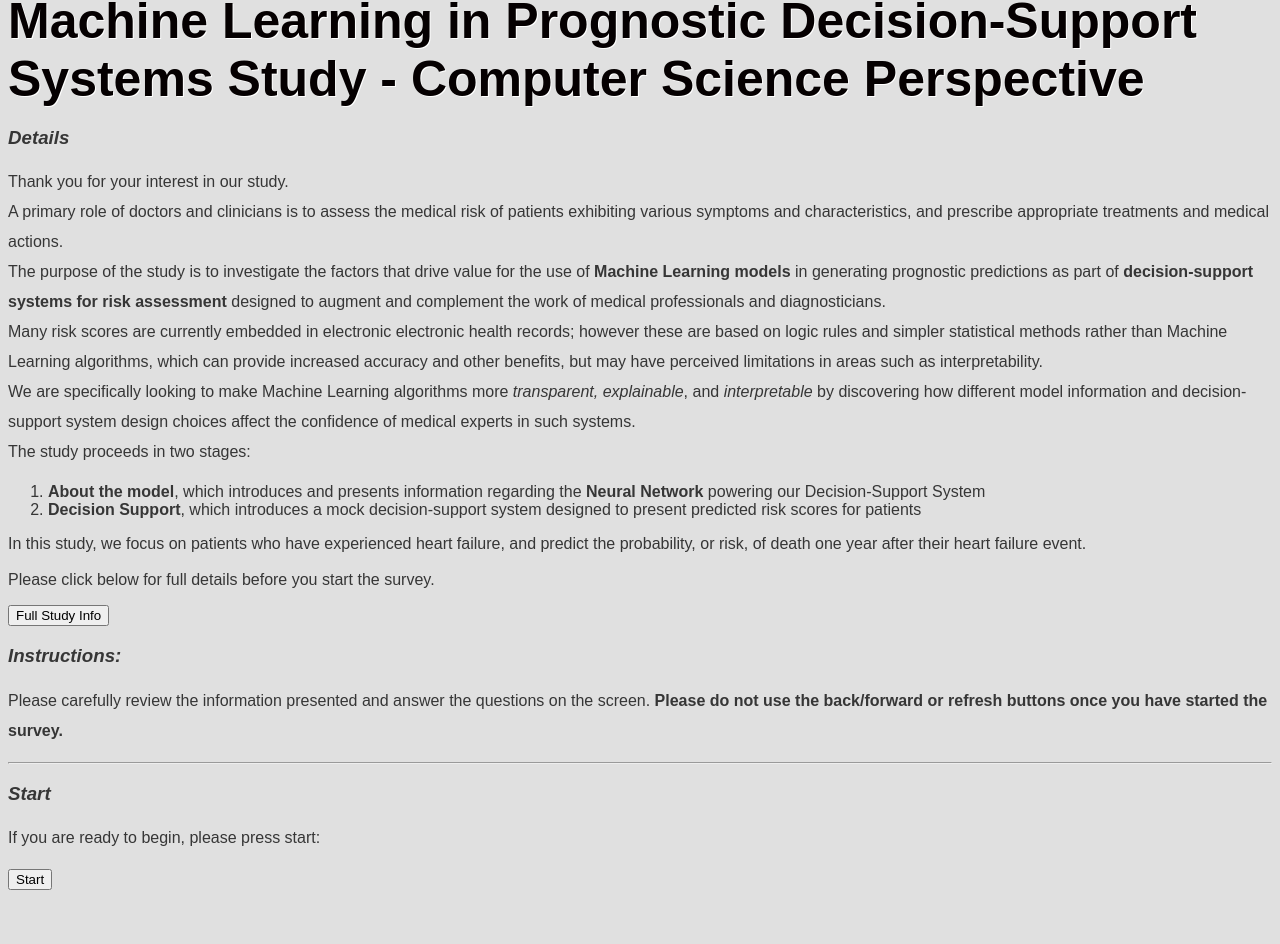
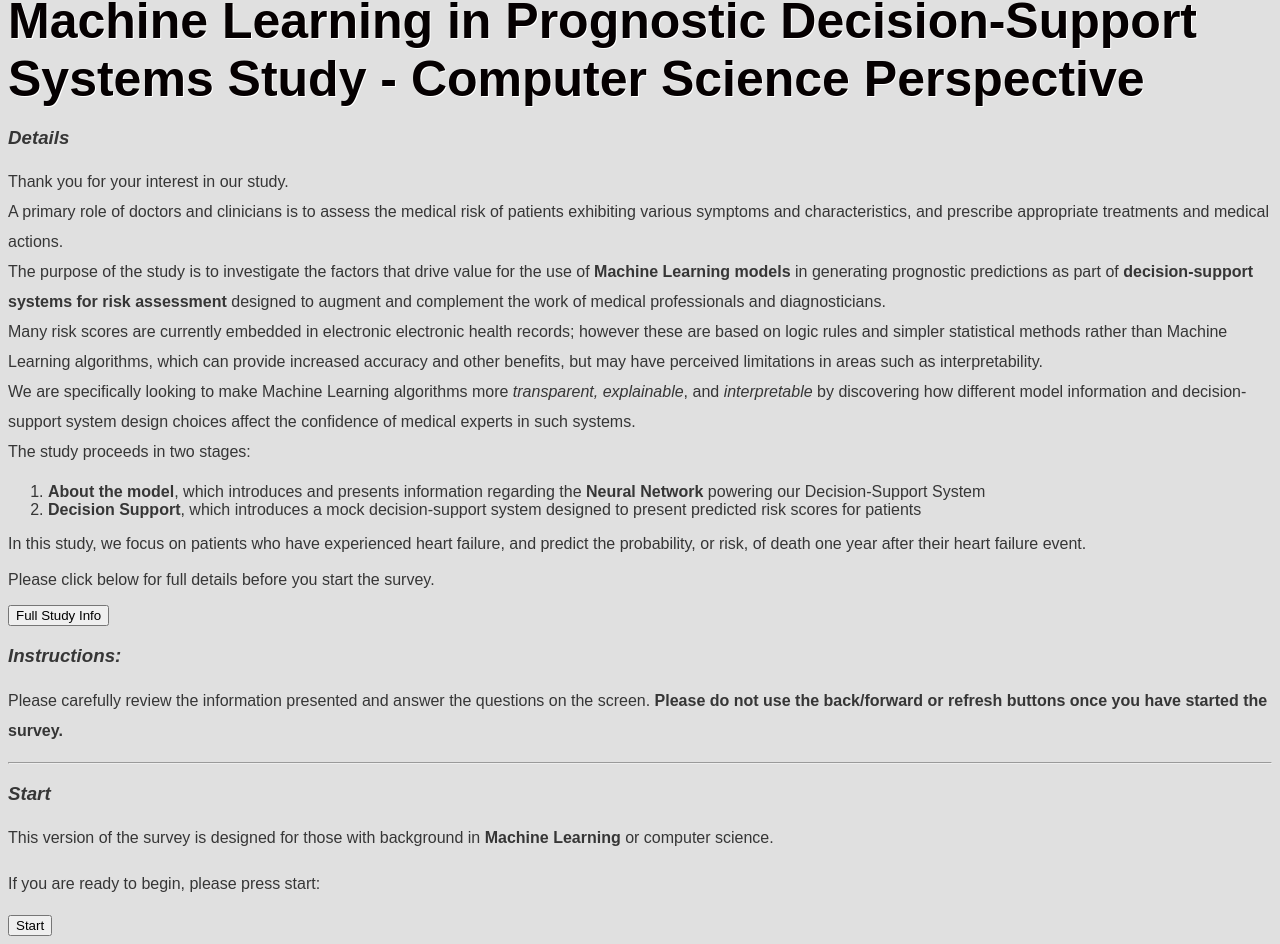
Before and after one commit to MLInterpretability/MLInterpretability.github.io, a plain HTML site: page index.html in a window 1280 px wide. Shown: the part 126-1070 px from the top of the page. Before the commit the page ends 1024 px from the top, so only its background shows below. Drawn offline with nearby package versions, Linux system fonts and the light colour scheme; no server answers.

Commit message:
Update index.html

```diff
--- a/index.html
+++ b/index.html
@@ -60,6 +60,7 @@
 
  <div class = 'startQuiz'>
      <h3>Start</h3>
+     <p>This version of the survey is designed for those with background in <b>Machine Learning</b> or computer science.</p>
      <p>If you are ready to begin, please press start:</p>
      <button class = 'StartButton'>Start</button>
   </div>
```
